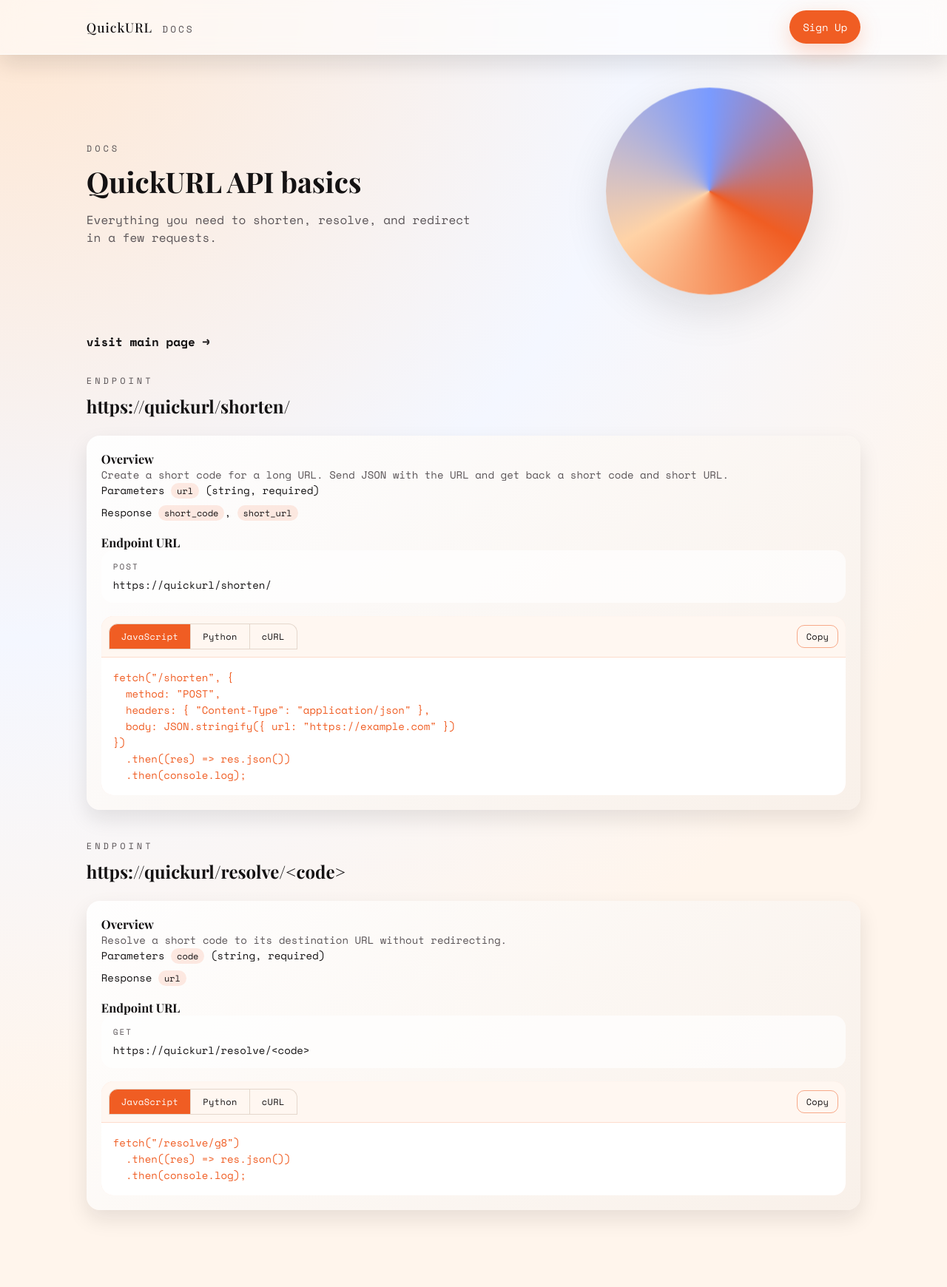
After one commit to rtgtech/quickurl, a Flask app: page /docs in a window 1280 px wide. The commit adds this page. Shown: the whole page at 74% size. Run offline with Flask 3, Linux system fonts and the light colour scheme.

Commit message:
Added Docs page

```diff
--- a/main.py
+++ b/main.py
@@ -136,6 +136,11 @@ def index():
     return render_template("index.html")
 
 
+@app.route("/docs", methods=["GET"])
+def docs():
+    return render_template("docs.html")
+
+
 @app.route("/shorten", methods=["POST"])
 def shorten():
     payload = request.get_json(silent=True) or {}
--- a/static/styles.css
+++ b/static/styles.css
@@ -28,6 +28,57 @@ body {
   padding: 48px 6vw 64px;
   max-width: 1200px;
   margin: 0 auto;
+}
+
+.topbar {
+  position: sticky;
+  top: 0;
+  z-index: 20;
+  width: 100%;
+  background: rgba(255, 255, 255, 0.6);
+  border-bottom: 1px solid rgba(255, 255, 255, 0.7);
+  box-shadow: 0 12px 30px rgba(17, 17, 17, 0.12);
+  backdrop-filter: blur(14px);
+  -webkit-backdrop-filter: blur(14px);
+}
+
+.topbar-inner {
+  display: grid;
+  grid-template-columns: 1fr auto 1fr;
+  align-items: center;
+  gap: 16px;
+  padding: 14px 6vw;
+  max-width: 1200px;
+  margin: 0 auto;
+}
+
+.logo {
+  font-family: var(--display);
+  font-size: 1.1rem;
+  letter-spacing: 1px;
+  text-decoration: none;
+  color: var(--ink);
+}
+
+.logo:hover {
+  color: var(--accent);
+}
+
+.logo-docs {
+  font-family: var(--mono);
+  font-size: 0.8rem;
+  letter-spacing: 3px;
+  text-transform: uppercase;
+  color: var(--muted);
+  margin-left: 8px;
+}
+
+.nav-button {
+  justify-self: center;
+}
+
+.topbar .nav-button:last-child {
+  justify-self: end;
 }
 
 .hero {
@@ -136,6 +187,18 @@ button:active {
   box-shadow: 0 10px 30px rgba(240, 93, 35, 0.25);
 }
 
+.nav-button {
+  display: inline-flex;
+  align-items: center;
+  justify-content: center;
+  text-decoration: none;
+}
+
+.topbar-cta {
+  justify-self: end;
+  grid-column: 3;
+}
+
 .secondary {
   background: #111111;
   color: #fff;
@@ -179,11 +242,18 @@ button:active {
   font-size: 12px;
   letter-spacing: 0.5px;
   box-shadow: none;
+  font-family: var(--mono);
 }
 
 .ghost:hover {
   border-color: var(--accent);
   color: var(--accent);
+}
+
+.topbar .ghost {
+  padding: 12px 18px;
+  font-size: 14px;
+  letter-spacing: 0.2px;
 }
 
 .not-found {
@@ -220,6 +290,153 @@ button:active {
   border-radius: 20px;
 }
 
+.doc-link {
+  display: inline-flex;
+  align-items: center;
+  gap: 8px;
+  margin: 12px 0 32px;
+  text-decoration: none;
+  color: var(--ink);
+  font-weight: 700;
+}
+
+.doc-link:hover {
+  color: var(--accent);
+}
+
+.doc-section {
+  display: grid;
+  gap: 24px;
+  margin-bottom: 40px;
+}
+
+.doc-header h2 {
+  margin: 0;
+  font-family: var(--display);
+}
+
+.doc-grid {
+  display: grid;
+  grid-template-columns: repeat(auto-fit, minmax(240px, 1fr));
+  gap: 20px;
+}
+
+.doc-card {
+  background: linear-gradient(140deg, rgba(255, 255, 255, 0.92), rgba(248, 240, 233, 0.9));
+  border-radius: 18px;
+  padding: 20px;
+  box-shadow: 0 12px 28px rgba(17, 17, 17, 0.1);
+  display: grid;
+  gap: 12px;
+  font-size: 14px;
+}
+
+.doc-stack {
+  gap: 18px;
+}
+
+.doc-card h3 {
+  margin: 0;
+  font-family: var(--display);
+}
+
+.doc-list {
+  display: grid;
+  gap: 8px;
+}
+
+.doc-inline-code {
+  display: inline-block;
+  padding: 2px 8px;
+  border-radius: 999px;
+  background: rgba(240, 93, 35, 0.12);
+  color: var(--ink);
+  font-family: var(--mono);
+  font-size: 12px;
+}
+
+.tabs {
+  display: inline-flex;
+  margin: 10px 0 10px 10px;
+}
+
+.tab {
+  border: 1px solid #e4d7cc;
+  background: transparent;
+  color: var(--ink);
+  border-radius: 0;
+  padding: 8px 16px;
+  font-size: 12px;
+  letter-spacing: 0.4px;
+  cursor: pointer;
+  font-family: var(--mono);
+}
+
+.tab + .tab {
+  border-left: none;
+}
+
+.tab:first-child {
+  border-top-left-radius: 12px;
+}
+
+.tab:last-child {
+  border-top-right-radius: 12px;
+}
+
+.tab.active {
+  background: var(--accent);
+  color: #fff;
+}
+
+.code-panel {
+  border-radius: 16px;
+  overflow: hidden;
+  background: #fff;
+  box-shadow: inset 0 0 0 1px rgba(240, 93, 35, 0.18);
+}
+
+.tab-bar {
+  display: flex;
+  align-items: center;
+  justify-content: space-between;
+  gap: 12px;
+  padding: 0;
+  background: rgba(255, 247, 241, 0.95);
+  border-bottom: 1px solid rgba(240, 93, 35, 0.18);
+}
+
+.copy-code {
+  border: 1px solid rgba(240, 93, 35, 0.5);
+  background: transparent;
+  color: var(--ink);
+  border-radius: 10px;
+  padding: 6px 12px;
+  font-size: 12px;
+  letter-spacing: 0.3px;
+  cursor: pointer;
+  font-family: var(--mono);
+  margin: 10px 10px 10px 0;
+}
+
+.code-block {
+  margin: 0;
+  background: #fff;
+  color: var(--accent);
+  padding: 16px;
+  overflow-x: auto;
+  font-size: 14px;
+  line-height: 1.5;
+}
+
+.code-block code {
+  font-family: var(--mono);
+}
+
+.hidden {
+  display: none;
+}
+
 @keyframes float {
   0%, 100% { transform: translateY(0); }
   50% { transform: translateY(-14px); }
@@ -249,6 +466,24 @@ button:active {
 @media (max-width: 600px) {
   .page {
     padding: 32px 5vw 48px;
+  }
+
+  .topbar {
+    top: 0;
+  }
+
+  .topbar-inner {
+    grid-template-columns: 1fr auto;
+    row-gap: 10px;
+    padding: 10px 5vw;
+  }
+
+  .logo {
+    font-size: 1rem;
+  }
+
+  .topbar .nav-button:last-child {
+    justify-self: start;
   }
 
   .kicker {
@@ -282,6 +517,14 @@ button:active {
     justify-self: stretch;
   }
 
+  .topbar .nav-button {
+    width: auto;
+  }
+
+  .doc-card {
+    padding: 18px;
+  }
+
   .result-header {
     flex-wrap: wrap;
   }
--- /dev/null
+++ b/templates/docs.html
@@ -0,0 +1,179 @@
+<!doctype html>
+<html lang="en">
+  <head>
+    <meta charset="utf-8" />
+    <meta name="viewport" content="width=device-width, initial-scale=1" />
+    <title>QuickURL Docs</title>
+    <link rel="stylesheet" href="/static/styles.css" />
+    <link rel="preconnect" href="https://fonts.googleapis.com" />
+    <link rel="preconnect" href="https://fonts.gstatic.com" crossorigin />
+    <link href="https://fonts.googleapis.com/css2?family=Playfair+Display:wght@500;700&family=Space+Mono:wght@400;700&display=swap" rel="stylesheet" />
+  </head>
+  <body>
+    <header class="topbar">
+      <div class="topbar-inner">
+        <a class="logo" href="/">QuickURL <span class="logo-docs">Docs</span></a>
+        <button class="nav-button primary topbar-cta" type="button">Sign Up</button>
+      </div>
+    </header>
+
+    <div class="page">
+      <div class="hero">
+        <div>
+          <p class="kicker">Docs</p>
+          <h1>QuickURL API basics</h1>
+          <p class="subhead">Everything you need to shorten, resolve, and redirect in a few requests.</p>
+        </div>
+        <div class="orb" aria-hidden="true"></div>
+      </div>
+
+      <a class="doc-link" href="/">visit main page →</a>
+
+      <section class="doc-section">
+        <div class="doc-header">
+          <p class="kicker">Endpoint</p>
+          <h2>https://quickurl/shorten/</h2>
+        </div>
+        <div class="doc-grid">
+          <div class="doc-card doc-stack">
+            <div>
+              <h3>Overview</h3>
+              <p class="muted">Create a short code for a long URL. Send JSON with the URL and get back a short code and short URL.</p>
+              <div class="doc-list">
+                <div><span class="label">Parameters</span> <span class="value"><span class="doc-inline-code">url</span> (string, required)</span></div>
+                <div><span class="label">Response</span> <span class="value"><span class="doc-inline-code">short_code</span>, <span class="doc-inline-code">short_url</span></span></div>
+              </div>
+            </div>
+            <div>
+              <h3>Endpoint URL</h3>
+              <div class="result">
+                <span class="label">POST</span>
+                <div class="value">https://quickurl/shorten/</div>
+              </div>
+            </div>
+            <div class="doc-code">
+              <div class="code-panel">
+                <div class="tab-bar" data-tabs="shorten">
+                  <div class="tabs">
+                    <button class="tab active" data-tab="javascript" type="button">JavaScript</button>
+                    <button class="tab" data-tab="python" type="button">Python</button>
+                    <button class="tab" data-tab="curl" type="button">cURL</button>
+                  </div>
+                  <button class="copy-code" type="button" data-copy="shorten">Copy</button>
+                </div>
+                <pre class="code-block" data-panel="shorten" data-content="javascript"><code>fetch("/shorten", {
+  method: "POST",
+  headers: { "Content-Type": "application/json" },
+  body: JSON.stringify({ url: "https://example.com" })
+})
+  .then((res) => res.json())
+  .then(console.log);</code></pre>
+                <pre class="code-block hidden" data-panel="shorten" data-content="python"><code>import requests
+
+response = requests.post(
+    "http://localhost:5000/shorten",
+    json={"url": "https://example.com"},
+)
+print(response.json())</code></pre>
+                <pre class="code-block hidden" data-panel="shorten" data-content="curl"><code>curl -X POST http://localhost:5000/shorten \
+  -H "Content-Type: application/json" \
+  -d '{"url":"https://example.com"}'</code></pre>
+              </div>
+            </div>
+          </div>
+        </div>
+      </section>
+
+      <section class="doc-section">
+        <div class="doc-header">
+          <p class="kicker">Endpoint</p>
+          <h2>https://quickurl/resolve/&lt;code&gt;</h2>
+        </div>
+        <div class="doc-grid">
+          <div class="doc-card doc-stack">
+            <div>
+              <h3>Overview</h3>
+              <p class="muted">Resolve a short code to its destination URL without redirecting.</p>
+              <div class="doc-list">
+                <div><span class="label">Parameters</span> <span class="value"><span class="doc-inline-code">code</span> (string, required)</span></div>
+                <div><span class="label">Response</span> <span class="value"><span class="doc-inline-code">url</span></span></div>
+              </div>
+            </div>
+            <div>
+              <h3>Endpoint URL</h3>
+              <div class="result">
+                <span class="label">GET</span>
+                <div class="value">https://quickurl/resolve/&lt;code&gt;</div>
+              </div>
+            </div>
+            <div class="doc-code">
+              <div class="code-panel">
+                <div class="tab-bar" data-tabs="resolve">
+                  <div class="tabs">
+                    <button class="tab active" data-tab="javascript" type="button">JavaScript</button>
+                    <button class="tab" data-tab="python" type="button">Python</button>
+                    <button class="tab" data-tab="curl" type="button">cURL</button>
+                  </div>
+                  <button class="copy-code" type="button" data-copy="resolve">Copy</button>
+                </div>
+                <pre class="code-block" data-panel="resolve" data-content="javascript"><code>fetch("/resolve/g8")
+  .then((res) => res.json())
+  .then(console.log);</code></pre>
+                <pre class="code-block hidden" data-panel="resolve" data-content="python"><code>import requests
+
+response = requests.get("http://localhost:5000/resolve/g8")
+print(response.json())</code></pre>
+                <pre class="code-block hidden" data-panel="resolve" data-content="curl"><code>curl http://localhost:5000/resolve/g8</code></pre>
+              </div>
+            </div>
+          </div>
+        </div>
+      </section>
+    </div>
+
+    <script>
+      const tabGroups = document.querySelectorAll("[data-tabs]");
+      tabGroups.forEach((group) => {
+        group.addEventListener("click", (event) => {
+          const button = event.target.closest(".tab");
+          if (!button) return;
+          const panelName = group.dataset.tabs;
+          const tabValue = button.dataset.tab;
+          group.querySelectorAll(".tab").forEach((tab) => {
+            tab.classList.toggle("active", tab === button);
+          });
+          document
+            .querySelectorAll(`[data-panel="${panelName}"]`)
+            .forEach((panel) => {
+              panel.classList.toggle(
+                "hidden",
+                panel.dataset.content !== tabValue
+              );
+            });
+        });
+      });
+
+      document.querySelectorAll("[data-copy]").forEach((button) => {
+        button.addEventListener("click", async () => {
+          const panelName = button.dataset.copy;
+          const activePanel = document.querySelector(
+            `[data-panel="${panelName}"]:not(.hidden)`
+          );
+          if (!activePanel) return;
+          const code = activePanel.textContent.trim();
+          const original = button.textContent;
+          try {
+            await navigator.clipboard.writeText(code);
+            button.textContent = "Copied";
+          } catch (err) {
+            button.textContent = "Failed";
+          } finally {
+            setTimeout(() => {
+              button.textContent = original;
+            }, 1200);
+          }
+        });
+      });
+    </script>
+  </body>
+</html>
```
Also changed, not shown: static/app.js (+9 -0 lines), templates/index.html (+9 -2 lines).
